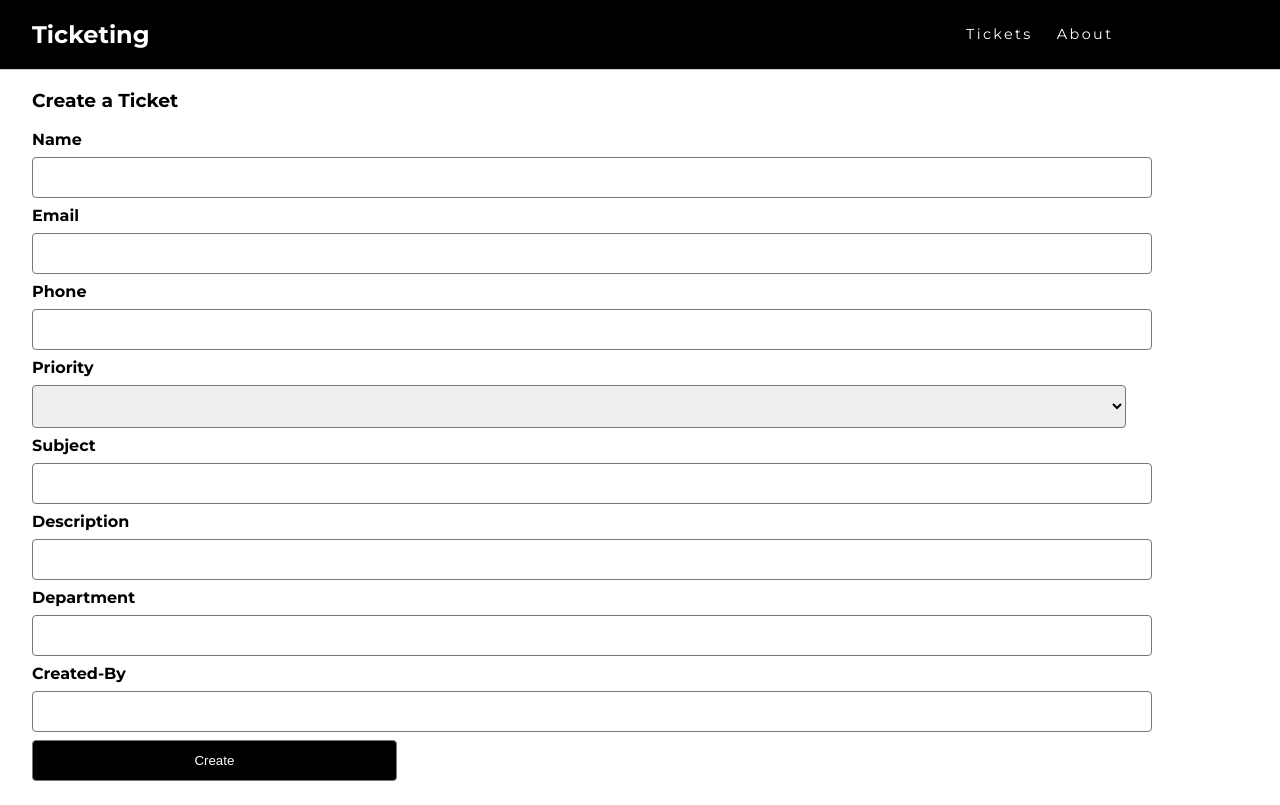
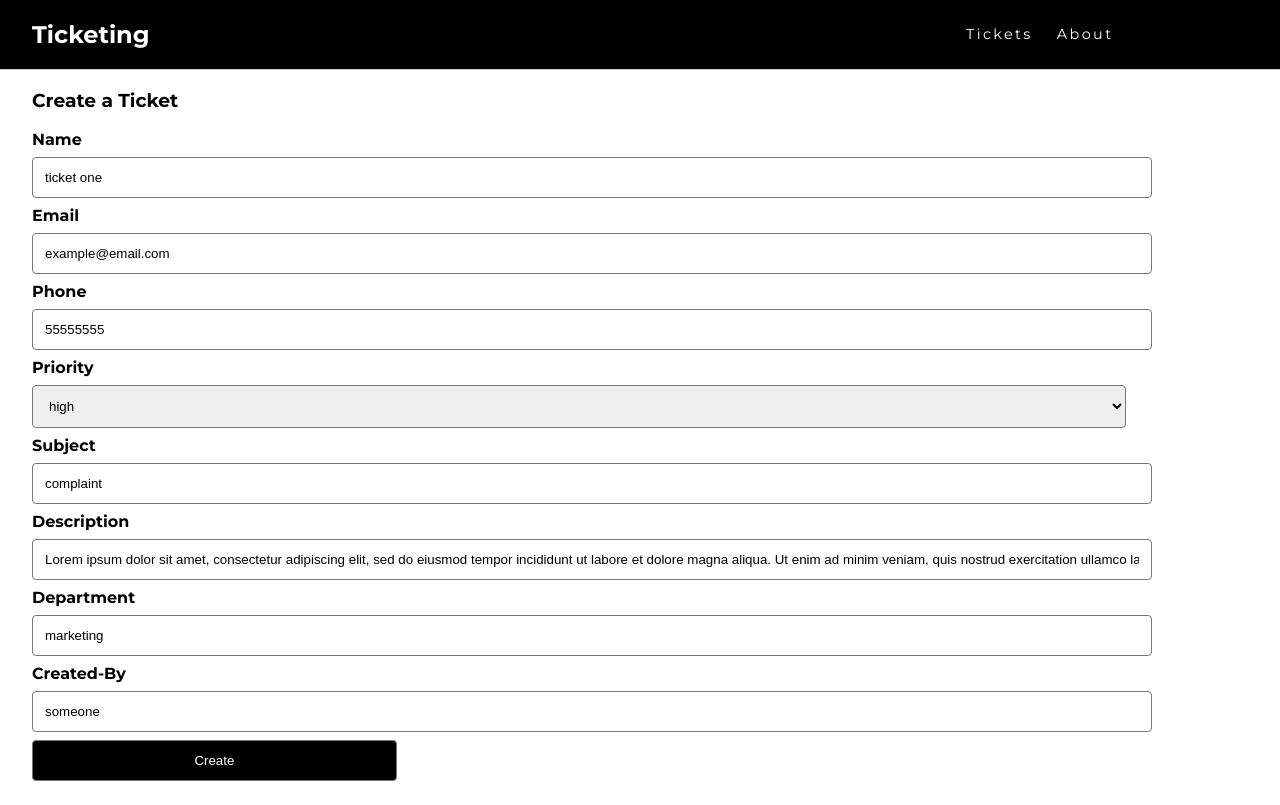
Before and after one commit to BradleyTim/ticketing-app, an Angular app: page /create-ticket in a window 1280 px wide. Built offline with nearby package versions, Linux system fonts and the light colour scheme.

Commit message:
refactor ticket object

```diff
--- a/src/app/ticketform/ticketform.component.ts
+++ b/src/app/ticketform/ticketform.component.ts
@@ -14,17 +14,17 @@
 
   @ViewChild('ticketForm') form: NgForm;
 
-  ticket = new Ticket(
-    0,
-    'ticket one',
-    'example@email.com',
-    '55555555',
-    'high',
-    'complaint',
-    'Lorem ipsum dolor sit amet, consectetur adipiscing elit, sed do eiusmod tempor incididunt ut labore et dolore magna aliqua. Ut enim ad minim veniam, quis nostrud exercitation ullamco laboris nisi ut aliquip ex ea commodo consequat.',
-    'marketing',
-    'someone'
-  );
+  ticket = {
+    id: 0,
+    name: 'ticket one',
+    email: 'example@email.com',
+    phone: '55555555',
+    priority: 'high',
+    subject: 'complaint',
+    description: 'Lorem ipsum dolor sit amet, consectetur adipiscing elit, sed do eiusmod tempor incididunt ut labore et dolore magna aliqua. Ut enim ad minim veniam, quis nostrud exercitation ullamco laboris nisi ut aliquip ex ea commodo consequat.',
+    department: 'marketing',
+    createdBy: 'someone'
+  };
 
   tickets: any[];
   priorities: string[] = ['low', 'high', 'medium'];
```
